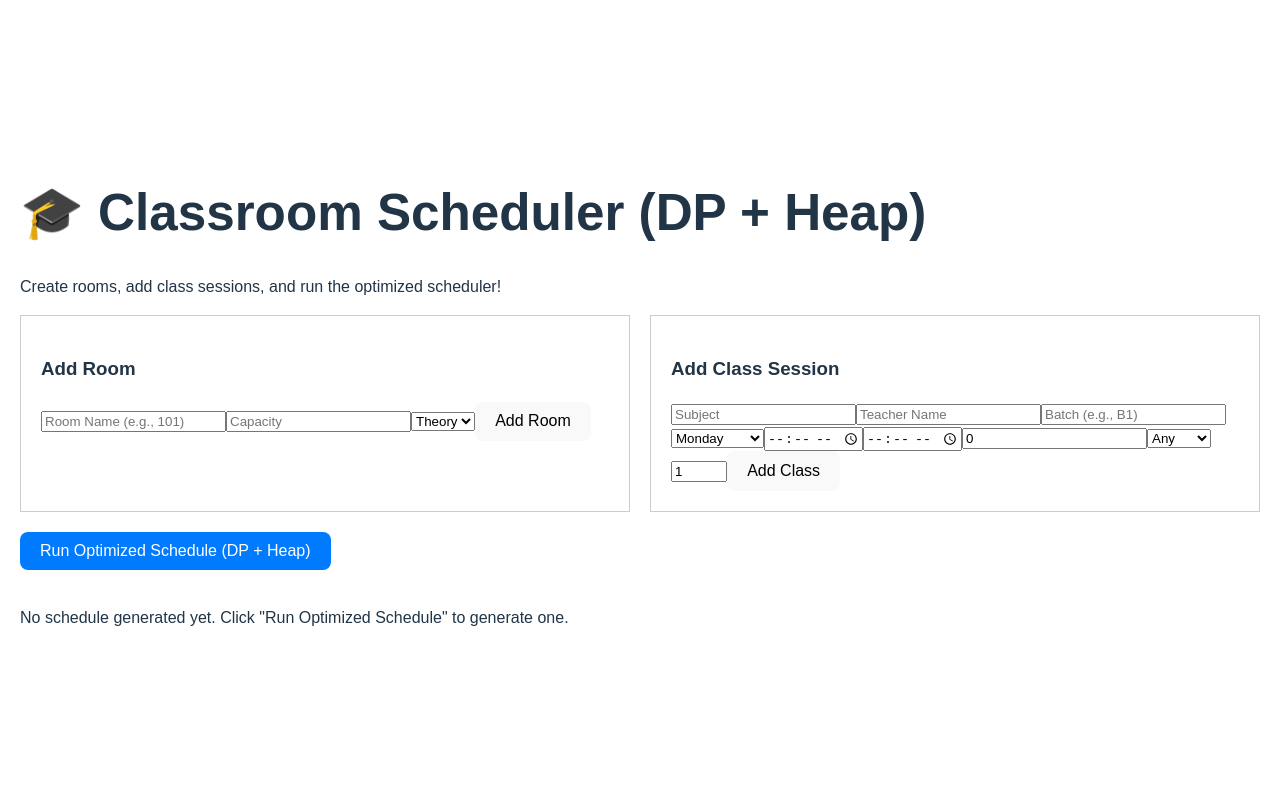
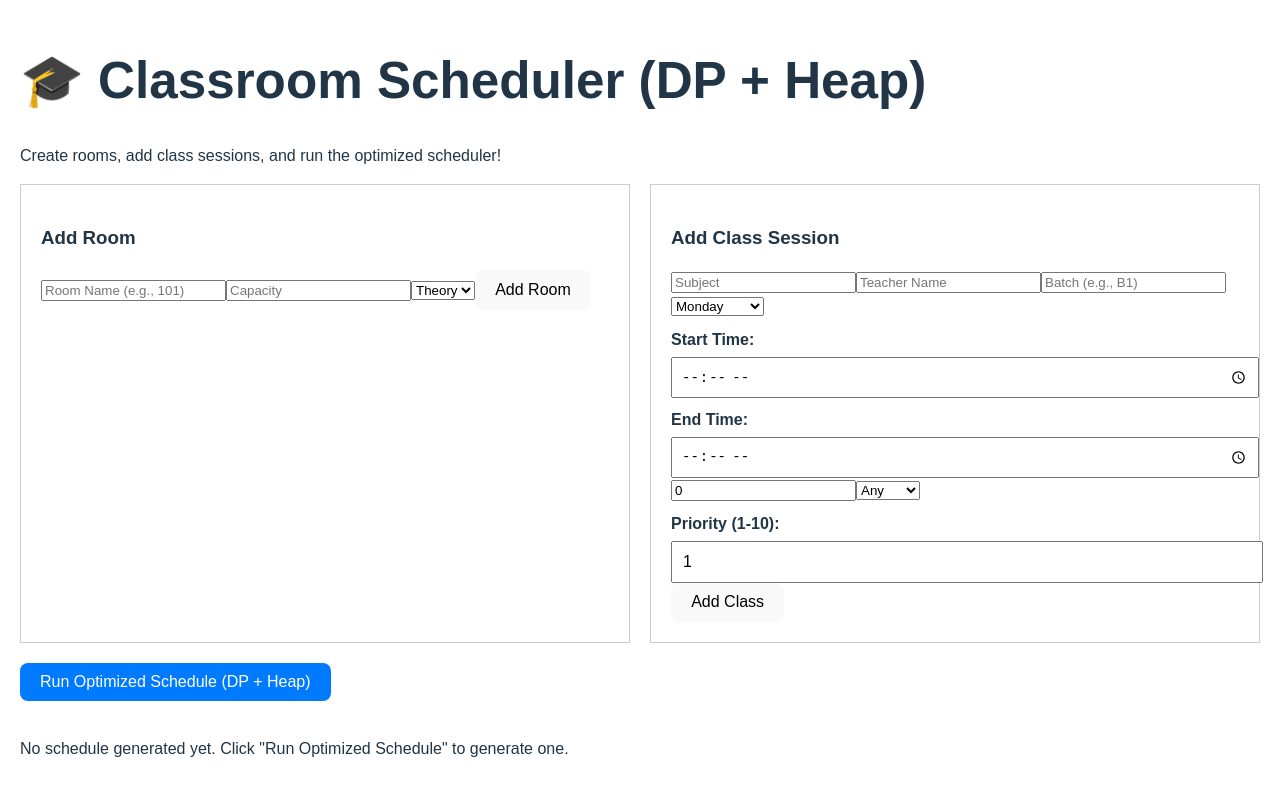
Before and after one commit to GitSid-glitch/Classroom_Scheduler, a React (Vite) app in the folder classroom-scheduler-frontend/: page / in a window 1280 px wide. Shown: the top 796 px of the page. Built offline with nearby package versions, Linux system fonts and the light colour scheme.

Commit message:
UI Improvements

```diff
--- a/classroom-scheduler-frontend/src/components/ClassForm.jsx
+++ b/classroom-scheduler-frontend/src/components/ClassForm.jsx
@@ -81,20 +81,37 @@ export default function ClassForm({ onCreated }) {
         <option value="FRI">Friday</option>
         <option value="SAT">Saturday</option>
       </select>
+
+      <div style={{ marginTop: "10px" }}>
+        <label htmlFor="start_time" style={{ display: "block", marginBottom: "5px", fontWeight: "bold" }}>
+          Start Time:
+        </label>
         <input
+          id="start_time"
           type="time"
           name="start_time"
           value={form.start_time}
           onChange={handleChange}
           required
+          style={{ width: "100%", padding: "8px", fontSize: "14px" }}
         />
+      </div>
+
+      <div style={{ marginTop: "10px" }}>
+        <label htmlFor="end_time" style={{ display: "block", marginBottom: "5px", fontWeight: "bold" }}>
+          End Time:
+        </label>
         <input
+          id="end_time"
           type="time"
           name="end_time"
           value={form.end_time}
           onChange={handleChange}
           required
+          style={{ width: "100%", padding: "8px", fontSize: "14px" }}
         />
+      </div>
+
       <input
         type="number"
         name="required_capacity"
@@ -107,7 +124,13 @@ export default function ClassForm({ onCreated }) {
         <option value="THEORY">Theory</option>
         <option value="LAB">Lab</option>
       </select>
+
+      <div style={{ marginTop: "10px" }}>
+        <label htmlFor="priority" style={{ display: "block", marginBottom: "5px", fontWeight: "bold" }}>
+          Priority (1-10):
+        </label>
         <input
+          id="priority"
           type="number"
           name="value"
           placeholder="Priority (1-10)"
@@ -115,7 +138,10 @@ export default function ClassForm({ onCreated }) {
           onChange={handleChange}
           min={1}
           max={10}
+          style={{ width: "100%", padding: "10px", fontSize: "16px" }}
         />
+      </div>
+
       <button type="submit">Add Class</button>
     </form>
   );
```
Lines whose indentation alone changed are shown as unchanged.
